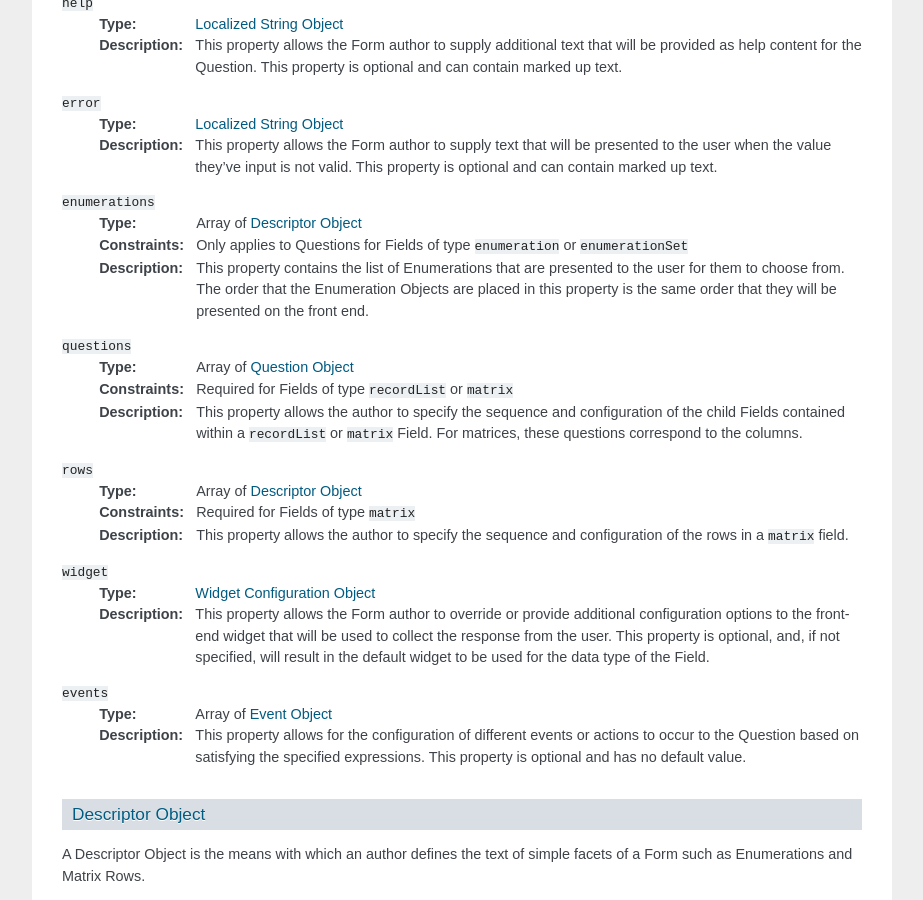
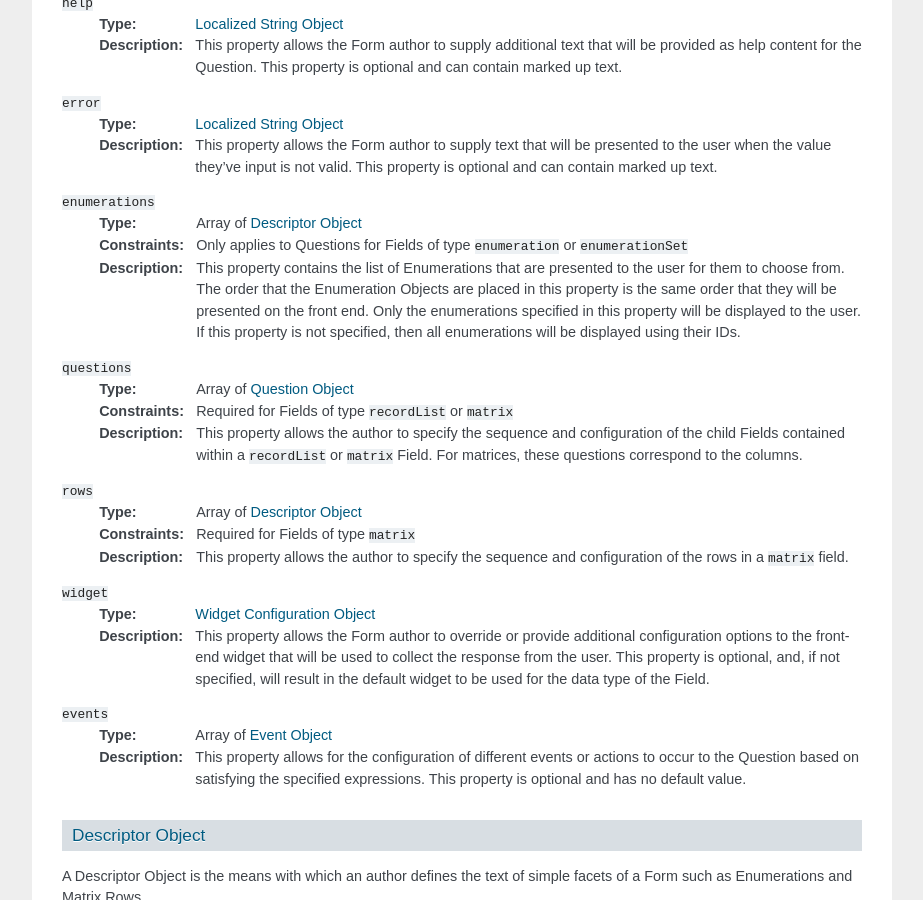
Before and after one commit to prometheusresearch/rios, a Sphinx documentation site: the page built from docs/source/web_form_specification.rst, in a window 1280 px wide and 900 px high, scrolled down 3705 px. Shown: the whole window, without its empty margins (198-1121 px from the left). Built offline with Sphinx 7.4.7, drawn with Linux system fonts in a browser that asks for light colours.

Commit message:
Clarified Question enumerations property behavior

```diff
--- a/CHANGES.rst
+++ b/CHANGES.rst
@@ -14,6 +14,7 @@ RIOS Change History
   fields, their Rows, and their Columns.
 * Clarified the values that should be provided for the ``min`` and ``max`` of
   the ``range`` constraint.
+* Clarified behavior of the ``enumerations`` property in Question Objects.
 
 
 0.2.0 (2015-12-28)
--- a/docs/source/web_form_specification.rst
+++ b/docs/source/web_form_specification.rst
@@ -213,7 +213,10 @@ user so that they may provide a response.
     :Description: This property contains the list of Enumerations that are
                   presented to the user for them to choose from. The order that
                   the Enumeration Objects are placed in this property is the
-                  same order that they will be presented on the front end.
+                  same order that they will be presented on the front end. Only
+                  the enumerations specified in this property will be displayed
+                  to the user. If this property is not specified, then all
+                  enumerations will be displayed using their IDs.
 
 ``questions``
     :Type: Array of `Question Object`_
```
